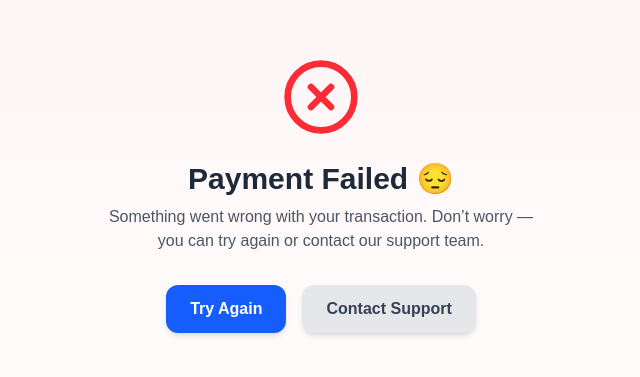
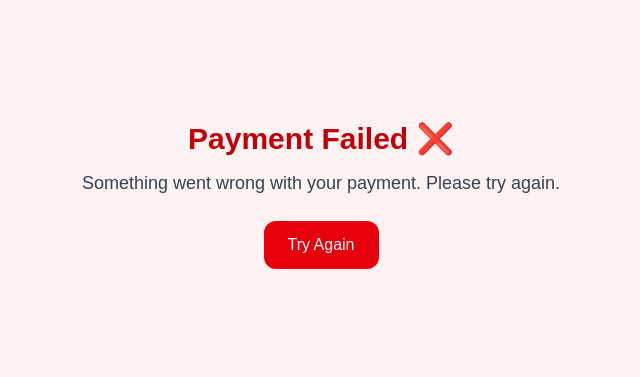
Before and after one commit to Anuragtiwari05/SkillzUp, a Next.js app: page /payment/failed in a window 1280 px wide. Shown: the part 205-582 px from the top of the page, without its empty margins (319-959 px from the left). Built offline with nearby package versions, Linux system fonts and the light colour scheme.

Commit message:
added fail and success page

```diff
--- a/src/app/payment/failed/page.tsx
+++ b/src/app/payment/failed/page.tsx
@@ -1,54 +1,21 @@
-'use client';
-import { XCircle } from 'lucide-react';
-import { useRouter } from 'next/navigation';
-import { motion } from 'framer-motion';
+"use client";
+
+import Link from "next/link";
 
 export default function FailedPage() {
-  const router = useRouter();
-
   return (
-    <div className="flex flex-col items-center justify-center min-h-screen bg-gradient-to-b from-red-50 to-white text-center px-4">
-      <motion.div
-        initial={{ scale: 0 }}
-        animate={{ scale: 1 }}
-        transition={{ duration: 0.6, ease: 'easeOut' }}
-        className="mb-6"
-      >
-        <XCircle className="w-20 h-20 text-red-500" />
-      </motion.div>
-
-      <motion.h1
-        initial={{ opacity: 0, y: 10 }}
-        animate={{ opacity: 1, y: 0 }}
-        transition={{ delay: 0.3 }}
-        className="text-3xl font-bold text-gray-800"
-      >
-        Payment Failed 😔
-      </motion.h1>
-
-      <p className="text-gray-600 mt-2 max-w-md">
-        Something went wrong with your transaction. Don’t worry — you can try again or contact our support team.
+    <div className="h-screen flex flex-col items-center justify-center bg-red-50 text-center p-6">
+      <h1 className="text-3xl font-bold text-red-700">Payment Failed ❌</h1>
+      <p className="text-lg text-gray-700 mt-3">
+        Something went wrong with your payment. Please try again.
       </p>
 
-      <div className="flex gap-4 mt-8">
-        <motion.button
-          whileHover={{ scale: 1.05 }}
-          whileTap={{ scale: 0.95 }}
-          onClick={() => router.push('/pricing')}
-          className="bg-blue-600 hover:bg-blue-700 text-white font-semibold px-6 py-3 rounded-xl shadow-md transition-all"
-        >
-          Try Again
-        </motion.button>
-
-        <motion.button
-          whileHover={{ scale: 1.05 }}
-          whileTap={{ scale: 0.95 }}
-          onClick={() => router.push('/support')}
-          className="bg-gray-200 hover:bg-gray-300 text-gray-700 font-semibold px-6 py-3 rounded-xl shadow-md transition-all"
-        >
-          Contact Support
-        </motion.button>
-      </div>
+      <Link
+        href="/"
+        className="mt-6 px-6 py-3 bg-red-600 text-white rounded-xl hover:bg-red-700 transition"
+      >
+        Try Again
+      </Link>
     </div>
   );
 }
--- a/src/app/payment/success/page.tsx
+++ b/src/app/payment/success/page.tsx
@@ -1,44 +1,21 @@
-'use client';
-import { CheckCircle } from 'lucide-react';
-import { useRouter } from 'next/navigation';
-import { motion } from 'framer-motion';
+"use client";
+
+import Link from "next/link";
 
 export default function SuccessPage() {
-  const router = useRouter();
-
   return (
-    <div className="flex flex-col items-center justify-center min-h-screen bg-gradient-to-b from-blue-50 to-white text-center px-4">
-      <motion.div
-        initial={{ scale: 0 }}
-        animate={{ scale: 1 }}
-        transition={{ duration: 0.6, ease: 'easeOut' }}
-        className="mb-6"
-      >
-        <CheckCircle className="w-20 h-20 text-blue-600" />
-      </motion.div>
-
-      <motion.h1
-        initial={{ opacity: 0, y: 10 }}
-        animate={{ opacity: 1, y: 0 }}
-        transition={{ delay: 0.3 }}
-        className="text-3xl font-bold text-gray-800"
-      >
-        Payment Successful 🎉
-      </motion.h1>
-
-      <p className="text-gray-600 mt-2 max-w-md">
-        Thank you for subscribing to <span className="font-semibold text-blue-600">SkillzUp</span>!
-        Your learning journey just got smarter 🚀
+    <div className="h-screen flex flex-col items-center justify-center bg-green-50 text-center p-6">
+      <h1 className="text-3xl font-bold text-green-700">Payment Successful 🎉</h1>
+      <p className="text-lg text-gray-700 mt-3">
+        Your payment has been completed successfully.
       </p>
 
-      <motion.button
-        whileHover={{ scale: 1.05 }}
-        whileTap={{ scale: 0.95 }}
-        onClick={() => router.push('/dashboard')}
-        className="mt-8 bg-blue-600 hover:bg-blue-700 text-white font-semibold px-6 py-3 rounded-xl shadow-md transition-all"
+      <Link
+        href="/dashboard"
+        className="mt-6 px-6 py-3 bg-green-600 text-white rounded-xl hover:bg-green-700 transition"
       >
         Go to Dashboard
-      </motion.button>
+      </Link>
     </div>
   );
 }
```
